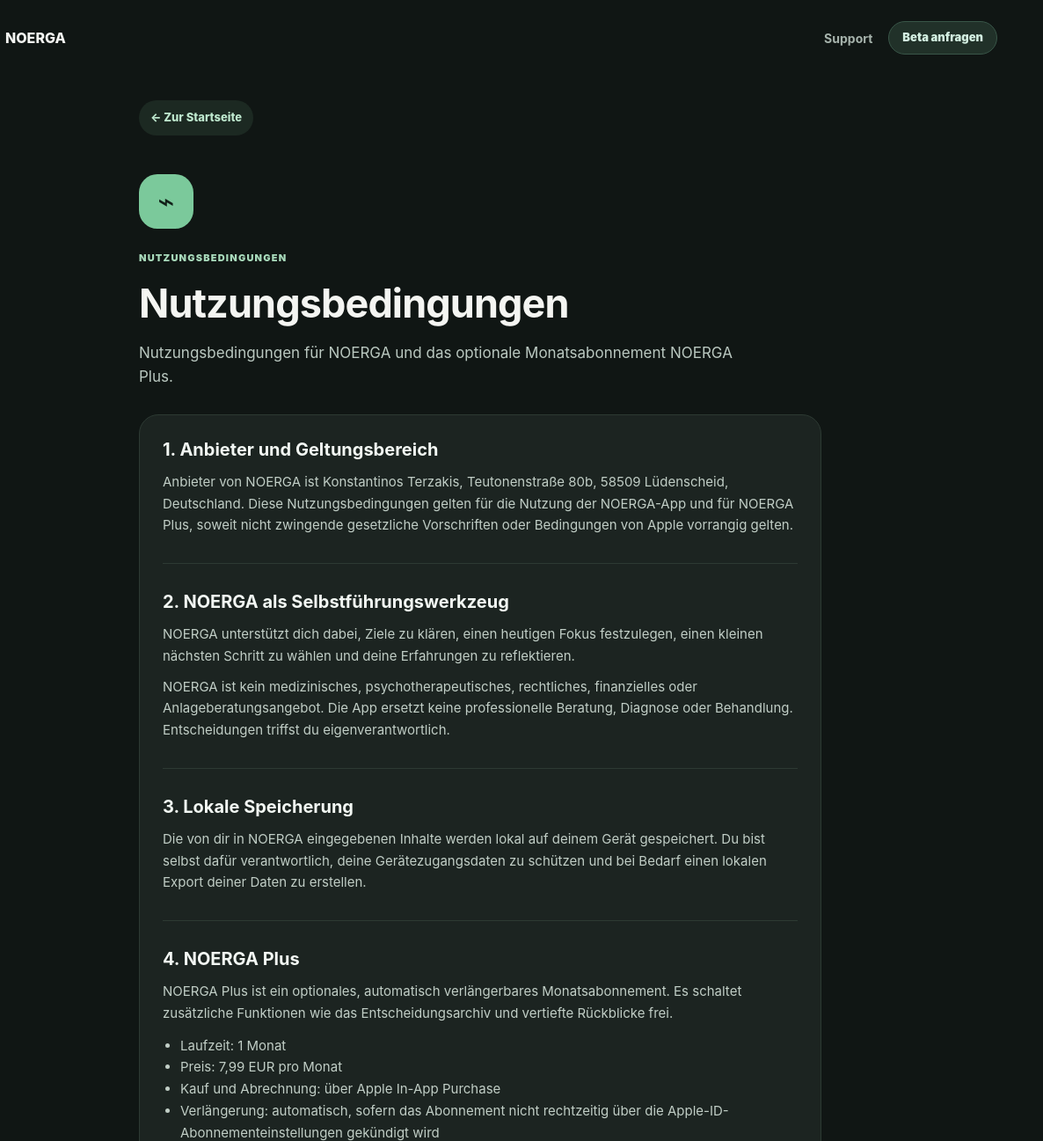
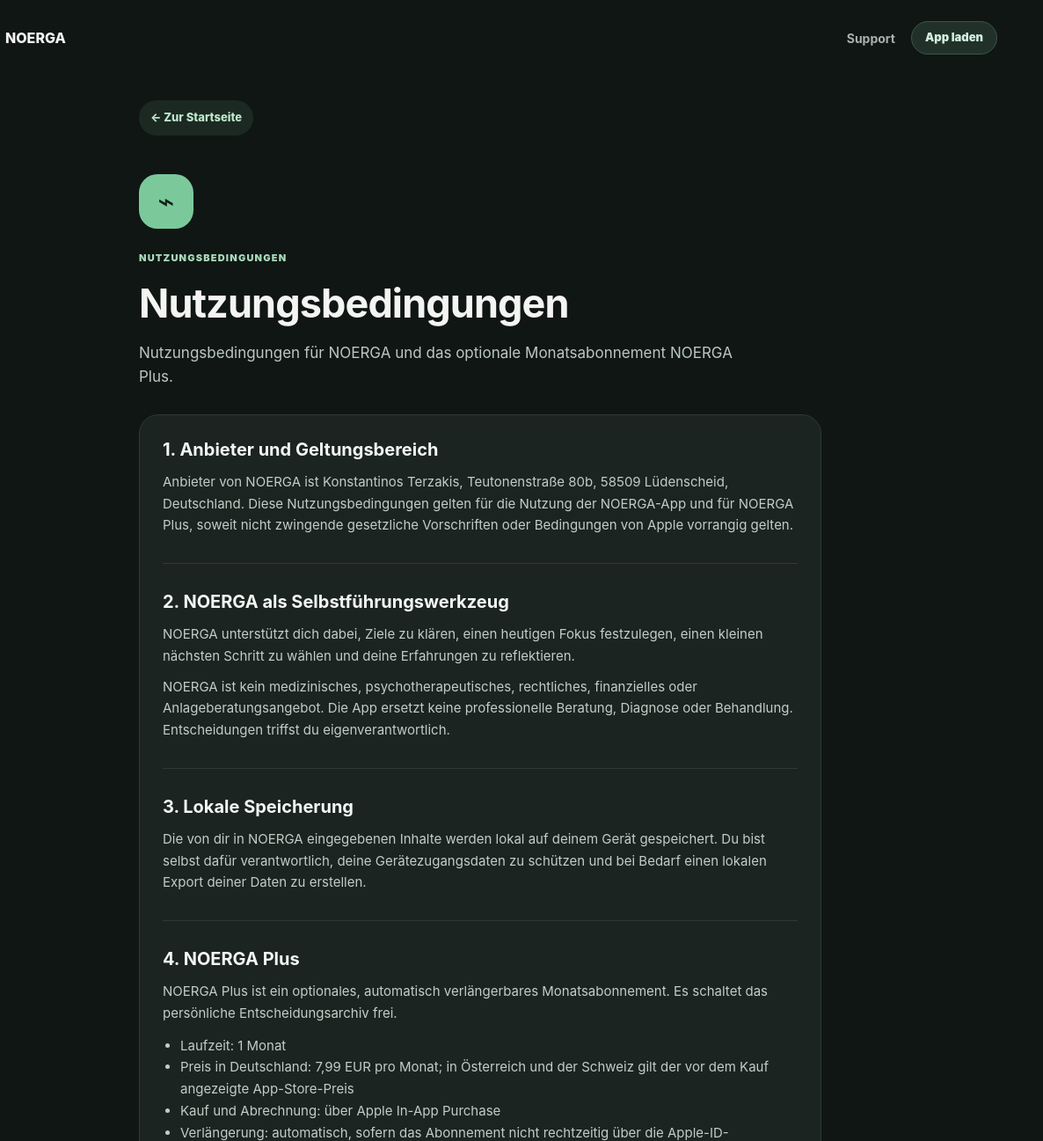
Before and after one commit to kterzakis727-cell/noerga-landingpage, a plain HTML site: page nutzungsbedingungen/index.html in a window 1280 px wide. Shown: the top 1297 px of the page at 88% size, 94-1280 px from the left. Drawn offline with Linux system fonts and the light colour scheme.

Commit message:
Add files via upload

```diff
--- a/nutzungsbedingungen/index.html
+++ b/nutzungsbedingungen/index.html
@@ -18,7 +18,7 @@
 <body>
 <header class="topbar shell">
   <a class="brand" href="/" aria-label="NOERGA Startseite"><img src="/assets/icon.png" alt="NOERGA Symbol" /><span>NOERGA</span></a>
-  <nav aria-label="Hauptnavigation"><a href="/support/">Support</a><a class="button small" href="/support/">Beta anfragen</a></nav>
+  <nav aria-label="Hauptnavigation"><a href="/support/">Support</a><a class="button small" href="https://apps.apple.com/de/app/noerga/id6806756008">App laden</a></nav>
 </header>
 <main class="legal-page shell">
   <a class="back" href="/">← Zur Startseite</a>
@@ -30,12 +30,12 @@
       <section><h2>1. Anbieter und Geltungsbereich</h2><p>Anbieter von NOERGA ist Konstantinos Terzakis, Teutonenstraße 80b, 58509 Lüdenscheid, Deutschland. Diese Nutzungsbedingungen gelten für die Nutzung der NOERGA-App und für NOERGA Plus, soweit nicht zwingende gesetzliche Vorschriften oder Bedingungen von Apple vorrangig gelten.</p></section>
       <section><h2>2. NOERGA als Selbstführungswerkzeug</h2><p>NOERGA unterstützt dich dabei, Ziele zu klären, einen heutigen Fokus festzulegen, einen kleinen nächsten Schritt zu wählen und deine Erfahrungen zu reflektieren.</p><p>NOERGA ist kein medizinisches, psychotherapeutisches, rechtliches, finanzielles oder Anlageberatungsangebot. Die App ersetzt keine professionelle Beratung, Diagnose oder Behandlung. Entscheidungen triffst du eigenverantwortlich.</p></section>
       <section><h2>3. Lokale Speicherung</h2><p>Die von dir in NOERGA eingegebenen Inhalte werden lokal auf deinem Gerät gespeichert. Du bist selbst dafür verantwortlich, deine Gerätezugangsdaten zu schützen und bei Bedarf einen lokalen Export deiner Daten zu erstellen.</p></section>
-      <section><h2>4. NOERGA Plus</h2><p>NOERGA Plus ist ein optionales, automatisch verlängerbares Monatsabonnement. Es schaltet zusätzliche Funktionen wie das Entscheidungsarchiv und vertiefte Rückblicke frei.</p><ul><li>Laufzeit: 1 Monat</li><li>Preis: 7,99 EUR pro Monat</li><li>Kauf und Abrechnung: über Apple In-App Purchase</li><li>Verlängerung: automatisch, sofern das Abonnement nicht rechtzeitig über die Apple-ID-Abonnementeinstellungen gekündigt wird</li><li>Kündigung und Verwaltung: über die Apple-ID-Abonnementeinstellungen</li><li>Wiederherstellung: in der App über „Käufe wiederherstellen“</li></ul><p>Die konkrete Preisangabe, die Abrechnungsbedingungen und die Verwaltung des Abonnements werden vor dem Kauf zusätzlich im Apple-Checkout angezeigt. Für die Zahlungsabwicklung gelten die Bedingungen von Apple.</p><p>Die kostenlose Kernroutine bleibt ohne NOERGA Plus nutzbar. Ein bestehendes Plus-Abonnement kann über „Käufe wiederherstellen“ erneut mit der App abgeglichen werden.</p></section>
+      <section><h2>4. NOERGA Plus</h2><p>NOERGA Plus ist ein optionales, automatisch verlängerbares Monatsabonnement. Es schaltet das persönliche Entscheidungsarchiv frei.</p><ul><li>Laufzeit: 1 Monat</li><li>Preis in Deutschland: 7,99 EUR pro Monat; in Österreich und der Schweiz gilt der vor dem Kauf angezeigte App-Store-Preis</li><li>Kauf und Abrechnung: über Apple In-App Purchase</li><li>Verlängerung: automatisch, sofern das Abonnement nicht rechtzeitig über die Apple-ID-Abonnementeinstellungen gekündigt wird</li><li>Kündigung und Verwaltung: über die Apple-ID-Abonnementeinstellungen</li><li>Wiederherstellung: in der App über „Käufe wiederherstellen“</li></ul><p>Die konkrete Preisangabe, die Abrechnungsbedingungen und die Verwaltung des Abonnements werden vor dem Kauf zusätzlich im Apple-Checkout angezeigt. Für die Zahlungsabwicklung gelten die Bedingungen von Apple.</p><p>Die kostenlose Kernroutine bleibt ohne NOERGA Plus nutzbar. Ein bestehendes Plus-Abonnement kann über „Käufe wiederherstellen“ erneut mit der App abgeglichen werden.</p></section>
       <section><h2>5. Verfügbarkeit und Änderungen</h2><p>Wir bemühen uns um eine zuverlässige Bereitstellung von NOERGA. Eine jederzeit unterbrechungsfreie Verfügbarkeit kann jedoch nicht garantiert werden, zum Beispiel bei Wartung, technischen Störungen, Änderungen von iOS oder Diensten von Apple.</p><p>Wir können Funktionen weiterentwickeln, anpassen oder ergänzen, wenn dies für Sicherheit, Stabilität, Weiterentwicklung oder rechtliche Anforderungen erforderlich ist. Gesetzliche Rechte bleiben unberührt.</p></section>
       <section><h2>6. Eigenverantwortliche Nutzung</h2><p>Die Impulse und Reflexionsfragen in NOERGA sind allgemeine Werkzeuge für Selbstführung. Sie enthalten keine Garantie für bestimmte Ergebnisse. Verwende NOERGA nicht, um professionelle Hilfe zu ersetzen, wenn du dich in einer akuten persönlichen, medizinischen oder psychischen Krisensituation befindest.</p></section>
       <section><h2>7. Gesetzliche Rechte</h2><p>Zwingende gesetzliche Rechte, insbesondere Verbraucherrechte, bleiben durch diese Nutzungsbedingungen unberührt.</p></section>
       <section><h2>8. Verbraucherstreitbeilegung</h2><p>Wir sind nicht verpflichtet und nicht bereit, an Streitbeilegungsverfahren vor einer Verbraucherschlichtungsstelle teilzunehmen.</p></section></article>
-  <p class="legal-updated">Stand: 28. Oktober 2026</p>
+  <p class="legal-updated">Stand: 13. November 2026</p>
 </main>
 <footer class="footer shell">
   <div class="footer-brand"><img src="/assets/icon.png" alt="" /><strong>NOERGA</strong></div>
```
